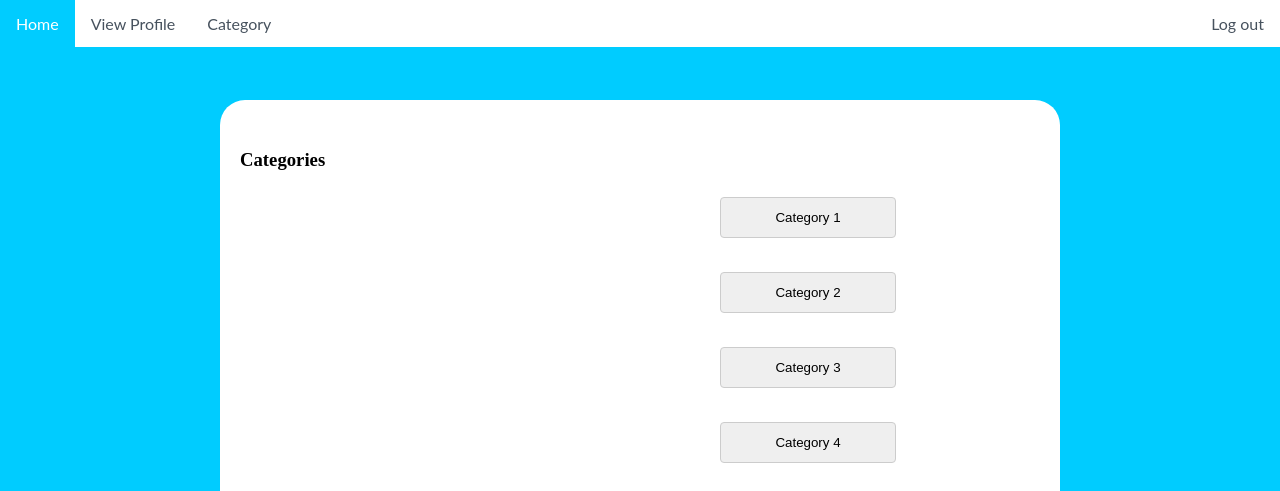
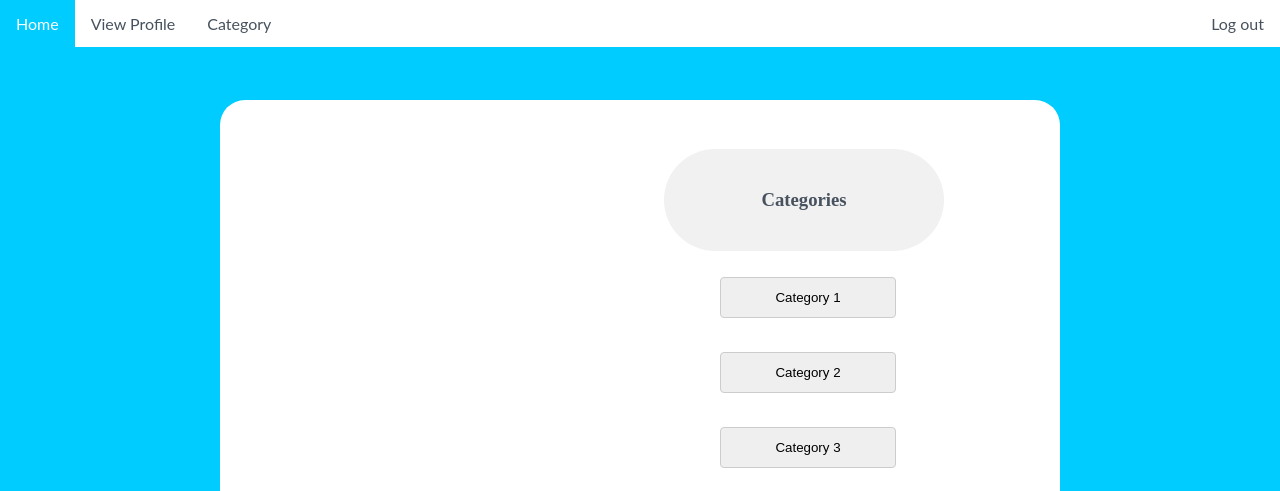
Before and after one commit to lilikokalova/Integrated-project2, a PHP site: page /HTML/Homepage.html in a window 1280 px wide. Shown: the top 491 px of the page. Run offline with PHP 8.4, Linux system fonts and the light colour scheme.

Commit message:
Add files via upload

```diff
--- a/CSS/style.css
+++ b/CSS/style.css
@@ -77,6 +77,19 @@
 	text-align: center;
 	float: right;
 	color: #47525E;
+
+}
+
+#container h3 {
+	width: 200px;
+	padding: 40px;
+	/*padding: 30px 150px;*/
+	background-color: #f1f1f1;
+	border-radius: 100px;
+	text-align: center;
+	float: right;
+	color: #47525E;
+	margin-right: 12%;
 
 }
 
```
